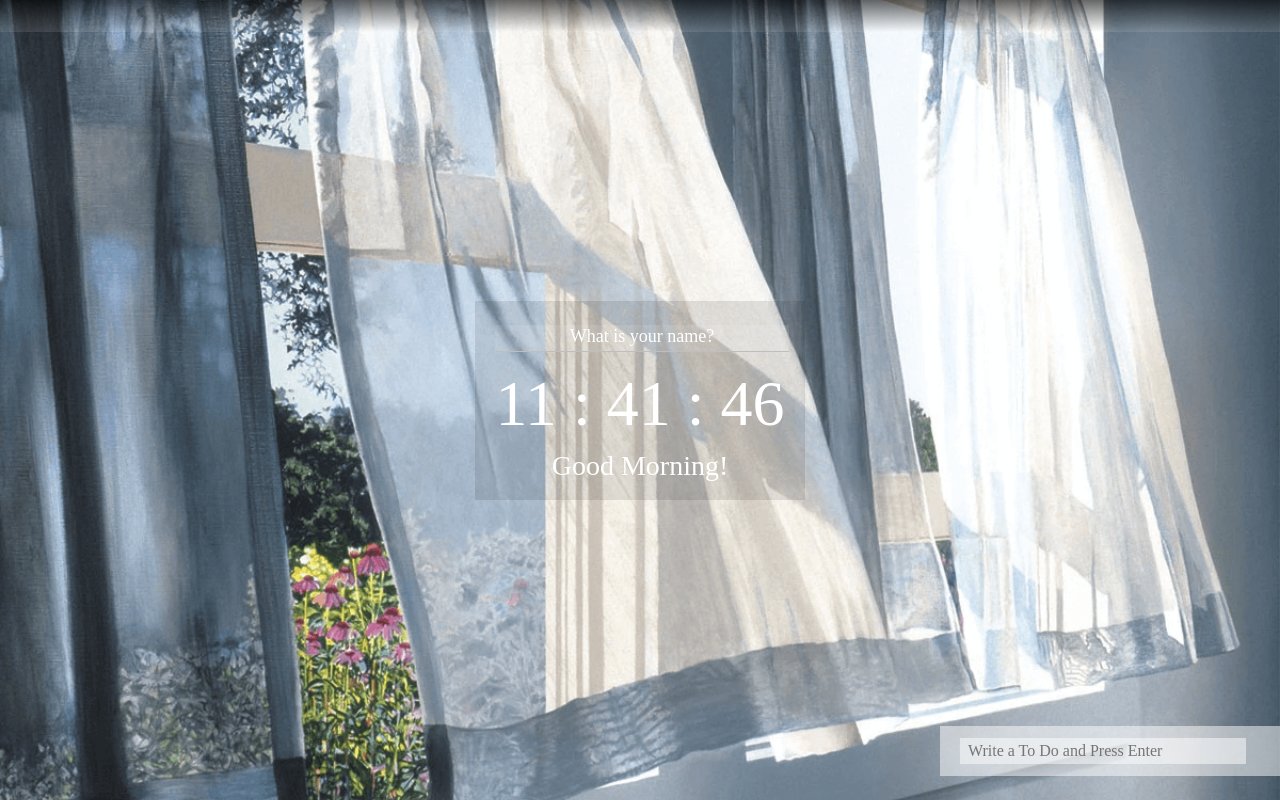
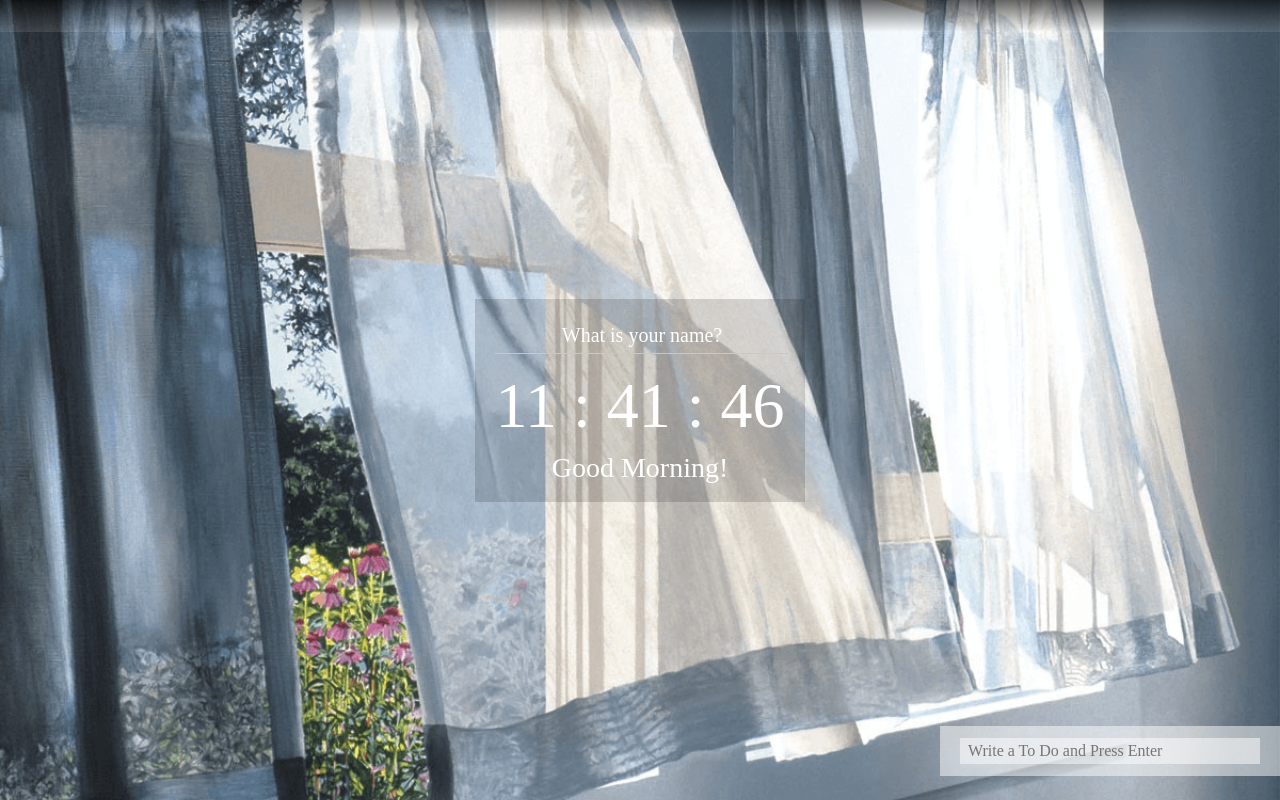
Before and after one commit to anjin7/challenge_js, a website: page index.html in a window 1280 px wide. Drawn offline with Linux system fonts and the light colour scheme.

Commit message:
css 수정

```diff
--- a/css/style.css
+++ b/css/style.css
@@ -21,27 +21,23 @@ body, input{
 .main .container{
   margin: auto;
   padding: 20px;
-  background-color: rgba(0, 0, 0, 0.1);
-}
-
-.main .container .greeting{
-  width: 100%;
+  background-color: rgba(0, 0, 0, 0.15);
 }
 
 #login-input{
   margin: 4px 0;
-  height: 24px;
+  height: 28px;
   width: 100%;
-  background-color:rgba(255, 255, 255, 0.1);
+  background-color:rgba(255, 255, 255, 0.0);
   border-top: none;
   border-left: none;
   border-right: none;
-  border-bottom: 1px solid rgb(190, 190, 190);
+  border-bottom: 1px solid rgb(200, 200, 200);
 }
 #login-input::placeholder{
   text-align: center;
   color: #fff;
-  font-size: 18px;
+  font-size: 20px;
   font-weight: 500;
 }
 #login-btn{
@@ -53,7 +49,6 @@ body, input{
   background-color: rgba(255, 255, 255, 0.5); */
   display: none;
 }
-
 
 .main .container .greeting h2{
   font-size: 30px;
@@ -85,7 +80,7 @@ body, input{
   padding: 12px 20px;
 }
 .todo input{
-  width: 90%;
+  width: 284px;
   height: 18px;
   padding: 4px 8px;
   background-color:rgba(255, 255, 255, 0.5);
```
